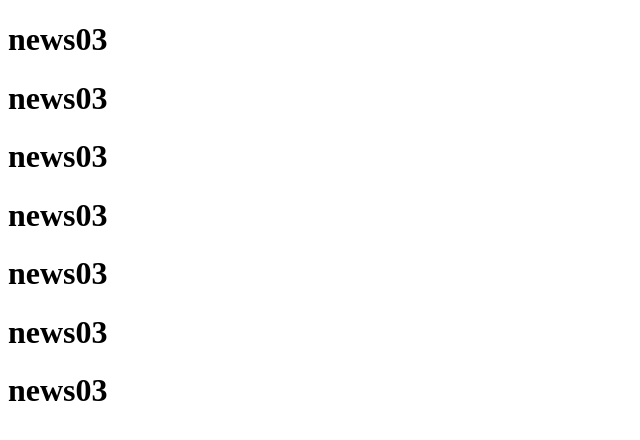
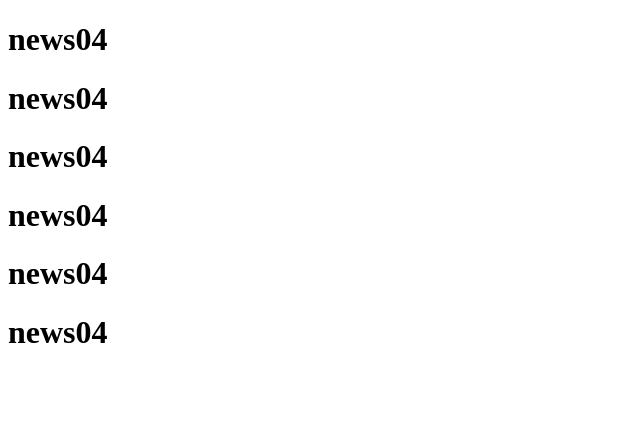
Before and after one commit to ken800903/githubTest, a plain HTML site: page page03.html in a window 1280 px wide. Shown: the whole page, without its empty margins (0-640 px from the left). Drawn offline with Linux system fonts and the light colour scheme.

Commit message:
page03 更改04一開始打錯
page03 更改04一開始打錯

```diff
--- a/page03.html
+++ b/page03.html
@@ -4,15 +4,15 @@
     <meta charset="UTF-8">
     <meta http-equiv="X-UA-Compatible" content="IE=edge">
     <meta name="viewport" content="width=device-width, initial-scale=1.0">
-    <title>news03</title>
+    <title>news04</title>
 </head>
 <body>
-    <h1>news03</h1>
-    <h1>news03</h1>
-    <h1>news03</h1>
-    <h1>news03</h1>
-    <h1>news03</h1>
-    <h1>news03</h1>
-    <h1>news03</h1>
+    <h1>news04</h1>
+    <h1>news04</h1>
+    <h1>news04</h1>
+    <h1>news04</h1>
+    <h1>news04</h1>
+    <h1>news04</h1>
+
 </body>
 </html>
```
